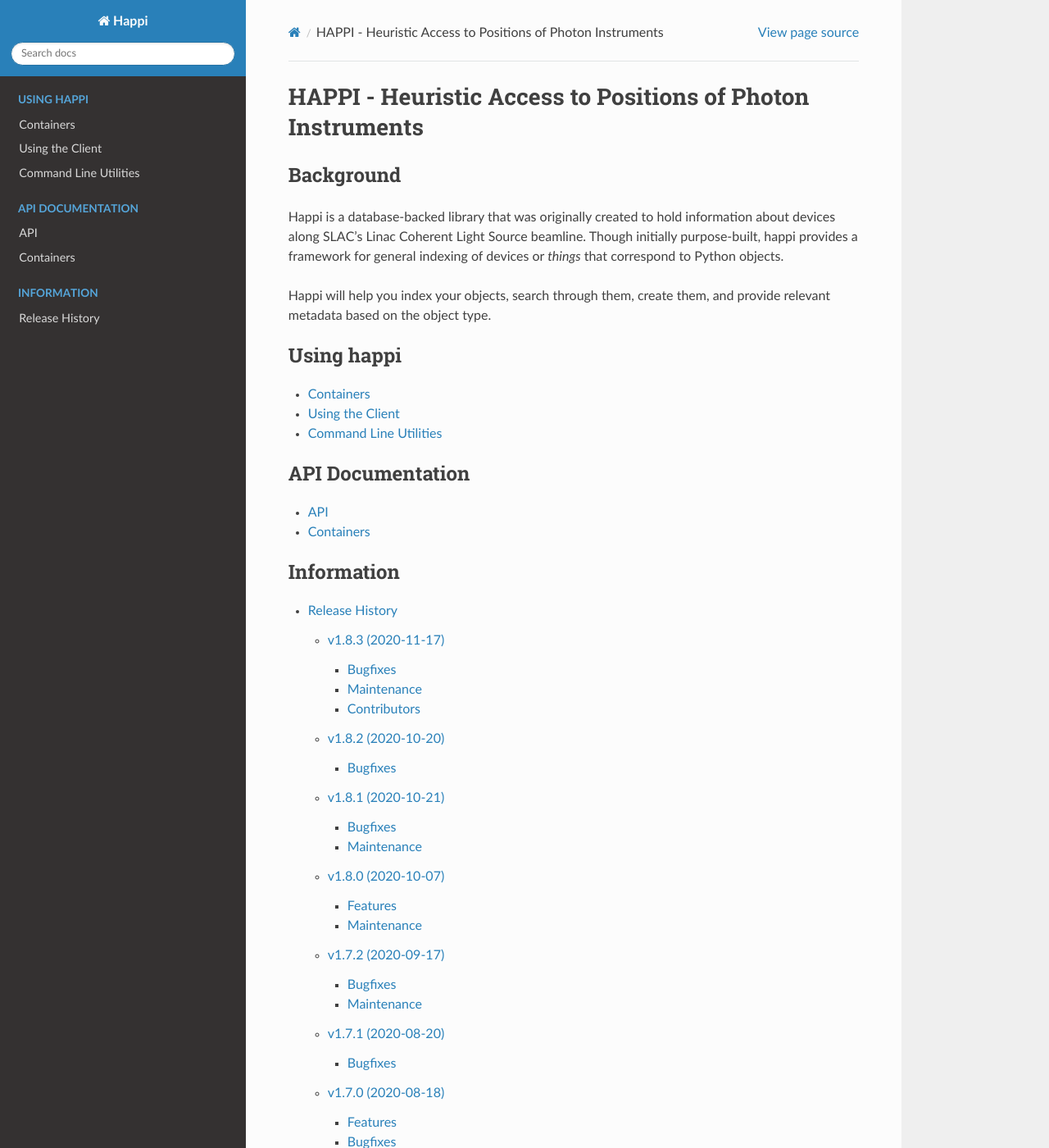
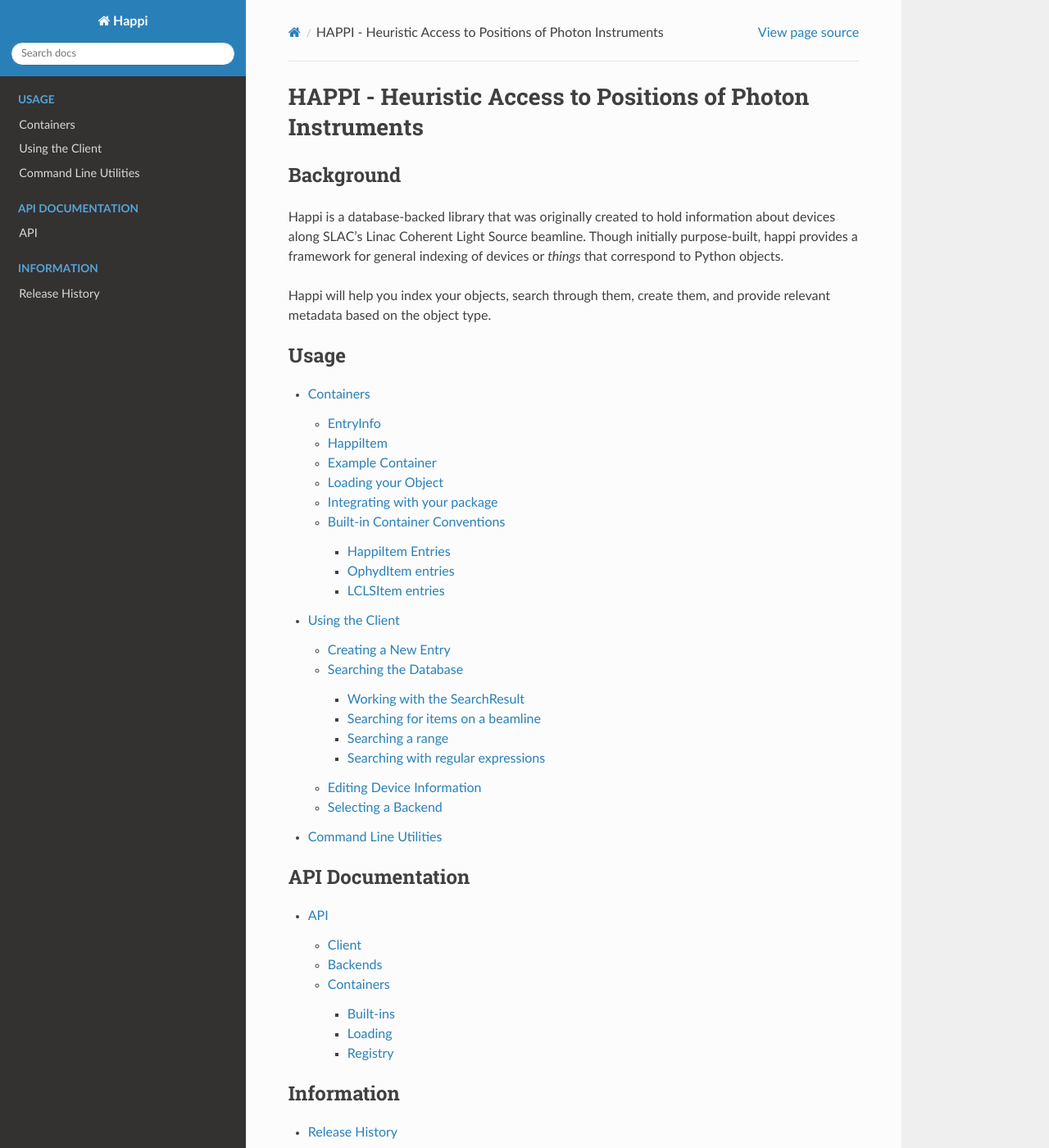
Before and after one commit to pcdshub/happi, a Sphinx documentation site: the page built from docs/source/index.rst, in a window 1280 px wide and 1400 px high. Shown: the whole window at 82% size. Built offline with Sphinx 7.4.7 and the Read the Docs theme 2.0.0, drawn with Linux system fonts in a browser that asks for light colours.

Commit message:
DOC: further tweaks

```diff
--- a/docs/source/api.rst
+++ b/docs/source/api.rst
@@ -27,10 +27,10 @@
 
 
 Containers
-**********
+^^^^^^^^^^^
 
-Built-in Containers
-^^^^^^^^^^^^^^^^^^^
+Built-ins
++++++++++
 
 .. autoclass:: happi.HappiItem
     :members:
@@ -38,14 +38,14 @@
 .. autoclass:: happi.OphydItem
     :members:
 
-Loading Containers
-^^^^^^^^^^^^^^^^^^
+Loading
++++++++
 
 .. autofunction:: happi.from_container
 
 .. autofunction:: happi.load_devices
 
-The Registry
-^^^^^^^^^^^^
+Registry
+++++++++
 
 .. autoclass:: happi.containers.HappiRegistry
--- a/docs/source/index.rst
+++ b/docs/source/index.rst
@@ -13,15 +13,15 @@
 provide relevant metadata based on the object type.
 
 .. toctree::
-   :maxdepth: 1
-   :caption: Using happi
+   :maxdepth: 3
+   :caption: Usage
 
    containers.rst
    client.rst
    cli.rst
 
 .. toctree::
-   :maxdepth: 1
+   :maxdepth: 3
    :caption: API Documentation
 
    api.rst
```
